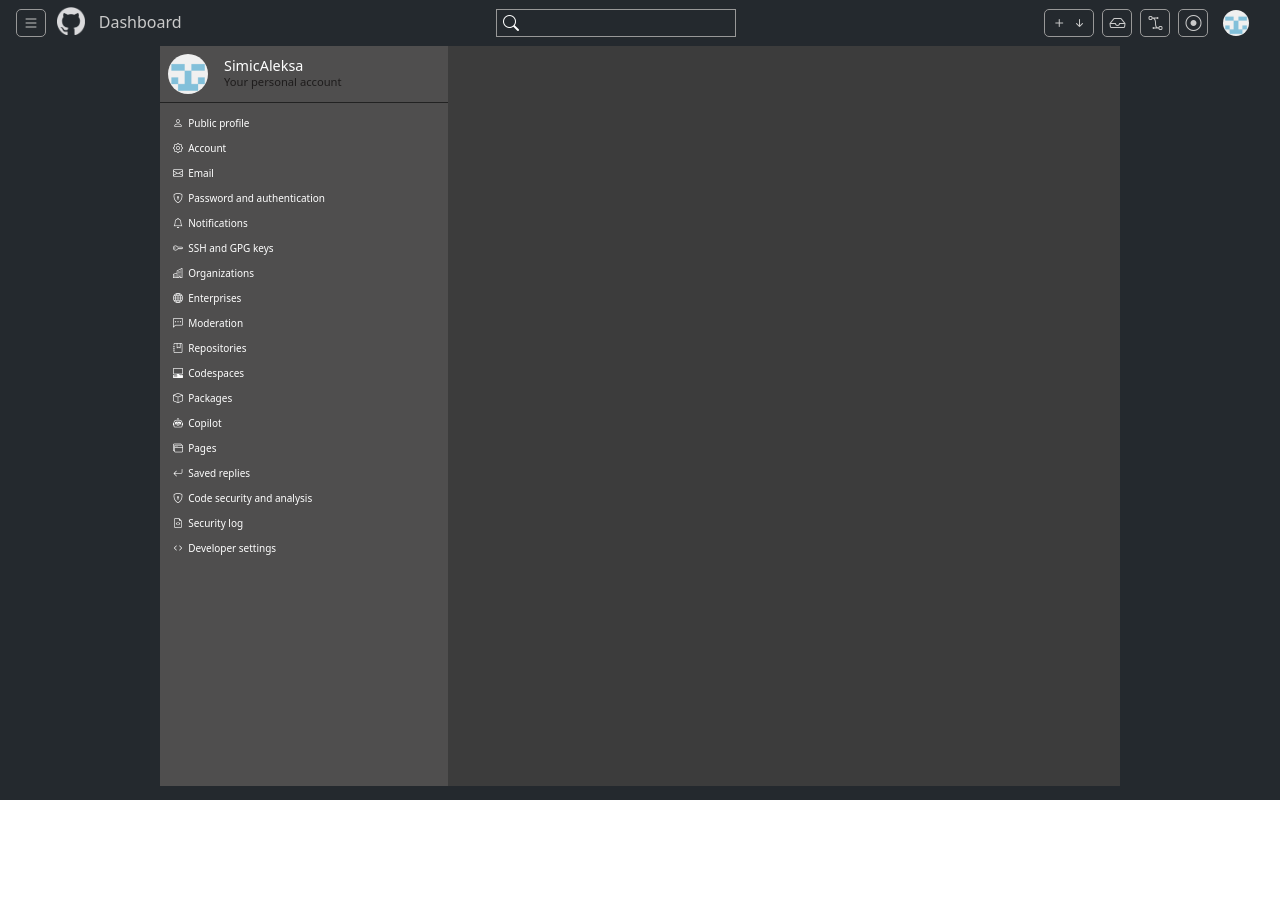
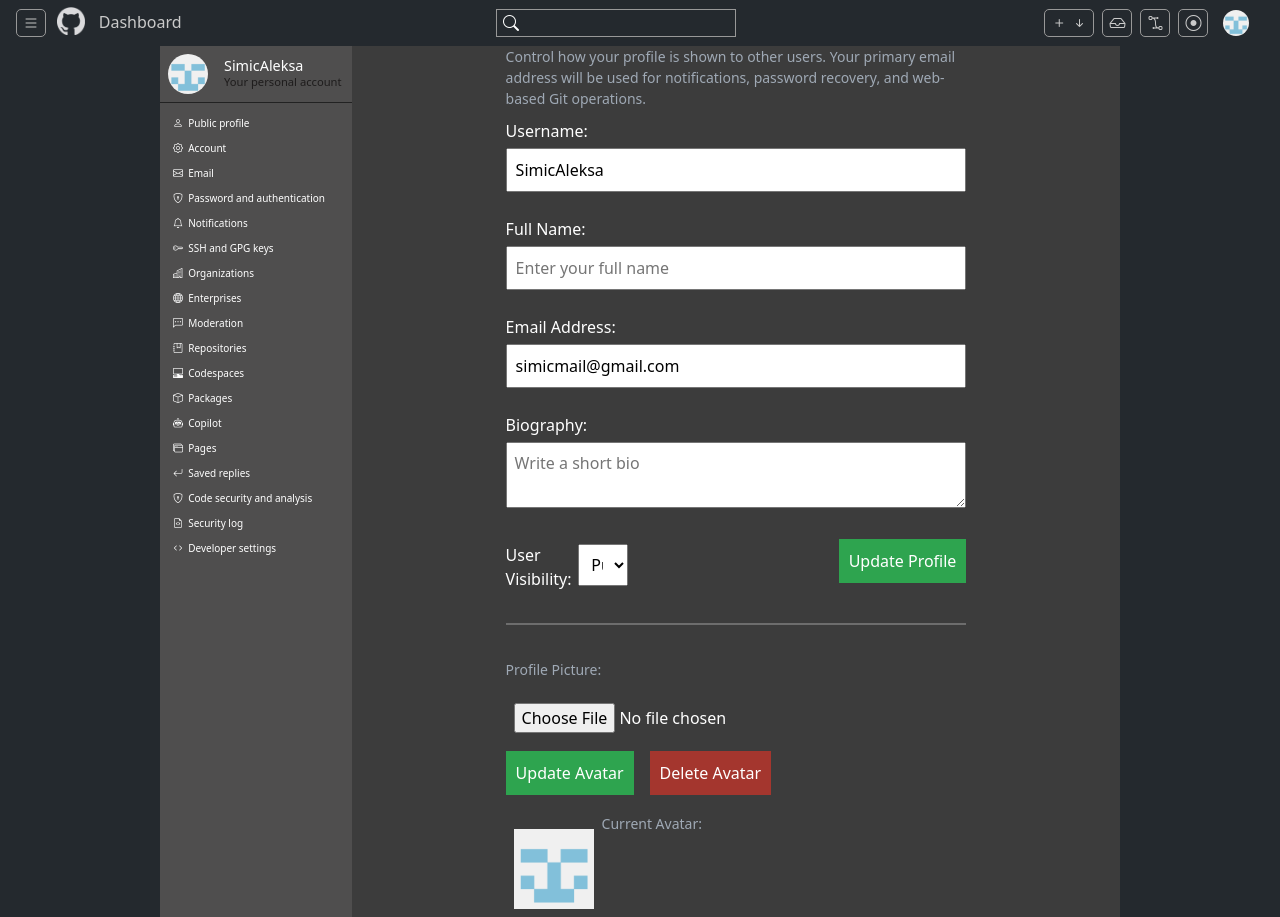
Before and after one commit to mihajlodj/UKS-Tim3-2023, a Vue app in the folder front/github_clone_front/: page /profile/settings in a window 1280 px wide. Before the commit the page ends 800 px from the top, so only its background shows below. Built offline with nearby package versions, Linux system fonts and the light colour scheme.

Commit message:
Added public profile settings #17

```diff
--- a/front/github_clone_front/src/components/settingsProfile/SettingsProfile.vue
+++ b/front/github_clone_front/src/components/settingsProfile/SettingsProfile.vue
@@ -12,7 +12,9 @@
         </div>
         <profile-settings-menu/>
       </div>
-      <div class="right-side"></div>
+      <div class="right-side">
+        <settings-profile-public-profile/>
+      </div>
     </div>
   </div>
 </template>
@@ -20,11 +22,14 @@
 <script>
 import NavBar from '../util/MainPageUtil/Nav-bar.vue';
 import ProfileSettingsMenu from '../util/SettingsProfileUtil/ProfileSettingsMenu.vue';
+import SettingsProfilePublicProfile from './SettingsProfilePublicProfile .vue';
 
 export default {
   components: {
     NavBar,
-    ProfileSettingsMenu
+    ProfileSettingsMenu,
+    SettingsProfilePublicProfile,
+
   },
   data() {
     return {
@@ -41,6 +46,15 @@
 </script>
 
 <style scoped>
+.right-side {
+  width: 80%;
+  float: left;
+  height: auto;
+  background: rgb(60, 60, 60);
+}
+
+
+
 #profile-info-id {
   padding-top: 0.3rem;
   float: left;
@@ -89,17 +103,10 @@
 }
 
 .left-side {
-  width: 30%;
+  width: 20%;
   float: left;
   height: auto;
   background: rgb(79, 78, 78);
-}
-
-.right-side {
-  width: 70%;
-  float: left;
-  height: auto;
-  background: rgb(60, 60, 60);
 }
 
 .entire-page {
--- /dev/null
+++ b/front/github_clone_front/src/components/settingsProfile/SettingsProfilePublicProfile .vue
@@ -0,0 +1,195 @@
+<template>
+  <div class="main">
+    <label class="github-label">
+      Control how your profile is shown to other users. Your primary email address will be used for notifications, password recovery, and web-based Git operations.
+    </label>
+
+    <div class="form-group">
+      <label for="username">Username:</label>
+      <input type="text" id="username" v-model="username" placeholder="Enter your username" />
+    </div>
+
+    <div class="form-group">
+      <label for="fullName">Full Name:</label>
+      <input type="text" id="fullName" v-model="fullName" placeholder="Enter your full name" />
+    </div>
+
+    <div class="form-group">
+      <label for="email">Email Address:</label>
+      <input type="email" id="email" v-model="email" placeholder="Enter your email address" />
+    </div>
+
+    <div class="form-group">
+      <label for="bio">Biography:</label>
+      <textarea id="bio" v-model="biography" placeholder="Write a short bio"></textarea>
+    </div>
+
+    <div class="form-group">
+      <div class="user-visib">
+        <label for="visibility">User Visibility:</label>
+        <select id="visibility" v-model="visibility">
+          <option value="public">Public</option>
+          <option value="private">Private</option>
+          <option value="private">Limited</option>
+        </select>
+      </div>
+      <div class="update-profile-class">
+        <button class="github-button" @click="updateProfile">Update Profile</button>
+      </div>
+      <br>
+      <hr id="hr-line">
+    </div>
+
+    <div class="avatar-section">
+      <div class="updating-avatar-part">
+        <label for="avatar" class="github-label">Profile Picture:</label>
+        <input type="file" id="avatar" @change="selectAvatar" accept="image/*" />
+        <button class="github-button" @click="updateAvatar">Update Avatar</button>
+        <button class="github-button-delete" @click="deleteAvatar">Delete Avatar</button>
+      </div>
+      <div class="current-avatar">
+        <label class="github-label">Current Avatar:</label>
+        <img src="../../assets/git_profile_picture.png" alt="Current Avatar" class="profile-picture-main" />
+      </div>
+    </div>
+  </div>
+</template>
+
+<script>
+export default {
+  data() {
+    return {
+      username: 'SimicAleksa',
+      fullName: '',
+      email: 'simicmail@gmail.com',
+      biography: '',
+      visibility: 'public',
+    };
+  },
+  methods: {
+    updateProfile() {
+
+    },
+    selectAvatar() {
+
+    },
+    updateAvatar() {
+
+    },
+    deleteAvatar() {
+
+    },
+  },
+};
+</script>
+
+<style scoped>
+.updating-avatar-part{
+  float: left;
+}
+
+.updating-avatar-part input{
+  color: white;
+}
+
+.updating-avatar-part .github-button{
+  margin-inline-end: 1rem;
+  margin-bottom: 1rem;
+}
+
+.updating-avatar-part .github-button-delete{
+  margin-inline-end: 1rem;
+  margin-bottom: 1rem;
+}
+
+.profile-picture-main{
+  max-height: 6rem;
+  max-width: 100%;
+  padding: 0.5rem;
+}
+
+.main {
+  width: 60%;
+  margin: auto;
+}
+
+.update-profile-class{
+  width: auto;
+  display: flex;
+  justify-content: right;
+}
+
+#hr-line{
+  border-color: white;
+  border-width: 2px;
+}
+
+.user-visib label{
+  width: 15rem;
+}
+
+.user-visib{
+  width: 30%;
+  display: flex;
+  padding-inline-end: 1rem;
+  align-items: center;
+  float: left;
+}
+
+.github-label {
+  font-size: 14px;
+  color: #9fa9b5;
+  margin-bottom: 10px;
+}
+
+.form-group {
+  margin-bottom: 15px;
+}
+
+.form-group label{
+  color: white;
+}
+
+input, textarea, select {
+  width: 100%;
+  padding: 8px;
+  margin-top: 5px;
+  margin-bottom: 10px;
+  box-sizing: border-box;
+}
+
+.github-button {
+  background-color: #2ea44f;
+  color: #ffffff;
+  border: none;
+  padding: 10px;
+  cursor: pointer;
+}
+
+.github-button:hover {
+  background-color: #22863a;
+}
+
+.github-button-delete {
+  background-color: #a4362e;
+  color: #ffffff;
+  border: none;
+  padding: 10px;
+  cursor: pointer;
+}
+
+.github-button-delete:hover {
+  background-color: #863122;
+}
+
+.avatar-section {
+  margin-top: 2rem;
+}
+
+.current-avatar img {
+  max-width: 200px;
+  margin-top: 10px;
+  border-radius: 5px;
+  float: left;
+}
+</style>
```
